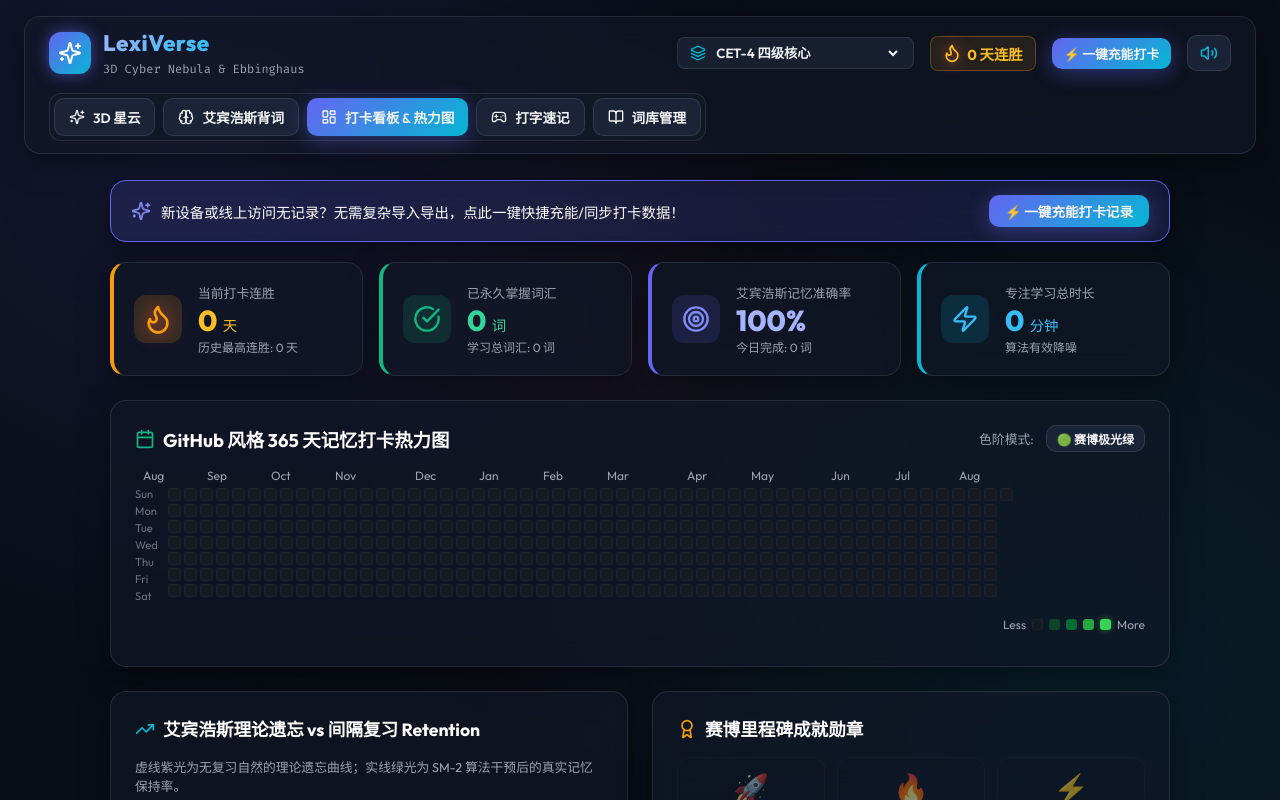
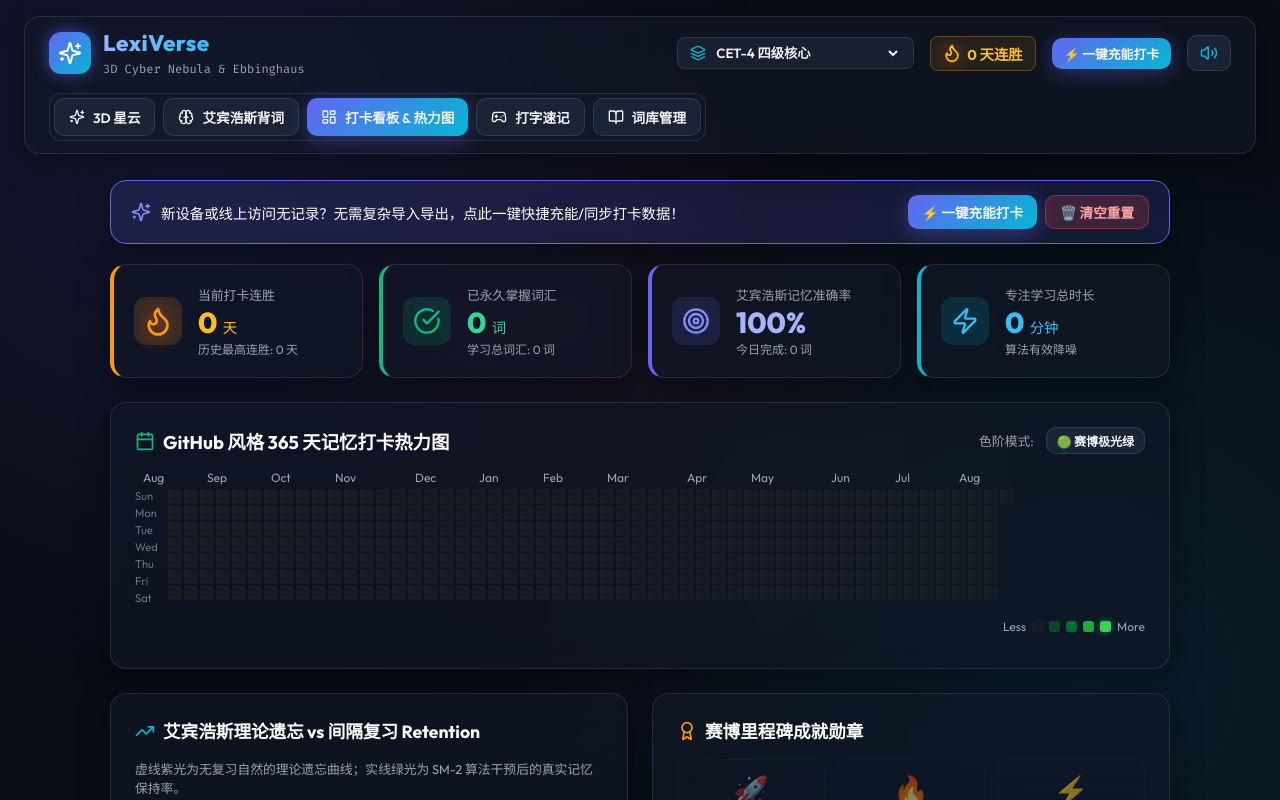
Before and after one commit to shuoYun114/LexiVerse, a React (Vite) app: page / in a window 1280 px wide. Both pictures are taken after a click on the button "打卡看板 & 热力图". Built offline with nearby package versions, Linux system fonts and the light colour scheme.

Commit message:
feat: add reset functionality for streak and learning records

```diff
--- a/src/components/HeatmapDashboard.tsx
+++ b/src/components/HeatmapDashboard.tsx
@@ -1,6 +1,6 @@
 import React, { useState } from 'react';
 import { StudyStats } from '../types';
-import { get365DaysHeatmapData, getBadges, loadDemoData } from '../utils/storage';
+import { get365DaysHeatmapData, getBadges, loadDemoData, resetAllData } from '../utils/storage';
 import { Flame, Award, TrendingUp, Zap, Target, CheckCircle, Calendar, Sparkles } from 'lucide-react';
 
 interface HeatmapDashboardProps {
@@ -62,16 +62,30 @@
             新设备或线上访问无记录？无需复杂导入导出，点此一键快捷充能/同步打卡数据！
           </span>
         </div>
+        <div style={{ display: 'flex', gap: '8px' }}>
           <button
             onClick={() => {
               loadDemoData();
               window.location.reload();
             }}
             className="cyber-button cyber-button-primary"
-          style={{ padding: '6px 16px', fontSize: '0.85rem' }}
+            style={{ padding: '6px 14px', fontSize: '0.85rem' }}
           >
-          ⚡ 一键充能打卡记录
+            ⚡ 一键充能打卡
           </button>
+          <button
+            onClick={() => {
+              if (window.confirm('确定要清空并重置为 0 打卡的初始状态吗？')) {
+                resetAllData();
+                window.location.reload();
+              }
+            }}
+            className="cyber-button cyber-button-danger"
+            style={{ padding: '6px 14px', fontSize: '0.85rem' }}
+          >
+            🗑️ 清空重置
+          </button>
+        </div>
       </div>
 
       {/* 顶部连胜与核心统计 KPI */}
--- a/src/components/WordBookManager.tsx
+++ b/src/components/WordBookManager.tsx
@@ -1,6 +1,6 @@
 import React, { useState } from 'react';
 import { Word, UserWordRecord, BookCategory } from '../types';
-import { exportUserData, importUserData } from '../utils/storage';
+import { exportUserData, importUserData, resetAllData } from '../utils/storage';
 import { speakWord } from '../utils/tts';
 import { Search, Download, Upload, Volume2, Database, CheckCircle, Clock } from 'lucide-react';
 
@@ -86,6 +86,20 @@
               <Upload size={16} /> 导入 JSON 进度
               <input type="file" accept=".json" onChange={handleImport} style={{ display: 'none' }} />
             </label>
+
+            <button
+              onClick={() => {
+                if (window.confirm('⚠️ 确定要清空重置所有打卡天数、学习进度与勋章吗？')) {
+                  resetAllData();
+                  onRefreshData();
+                  alert('✨ 所有打卡记录已重置为干净初始状态！');
+                }
+              }}
+              className="cyber-button cyber-button-danger"
+              style={{ padding: '8px 14px', fontSize: '0.85rem' }}
+            >
+              🗑️ 重置所有打卡
+            </button>
           </div>
 
         </div>
--- a/src/utils/storage.ts
+++ b/src/utils/storage.ts
@@ -428,6 +428,13 @@
   checkAndUpdateBadges();
 }
 
+/** 清空重置所有打卡记录与学习进度 */
+export function resetAllData(): void {
+  localStorage.removeItem(STORAGE_KEYS.RECORDS);
+  localStorage.removeItem(STORAGE_KEYS.ACTIVITIES);
+  localStorage.removeItem(STORAGE_KEYS.BADGES);
+}
+
 /** 导入用户 JSON 数据 */
 export function importUserData(jsonString: string): boolean {
   try {
```
Lines whose indentation alone changed are shown as unchanged.
